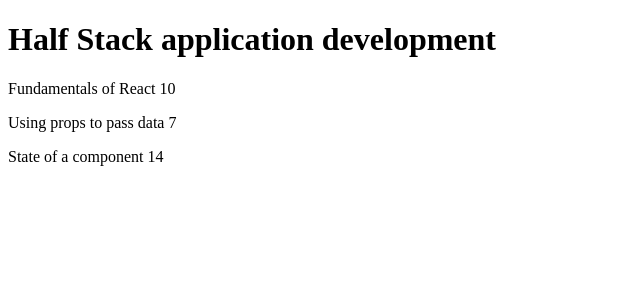
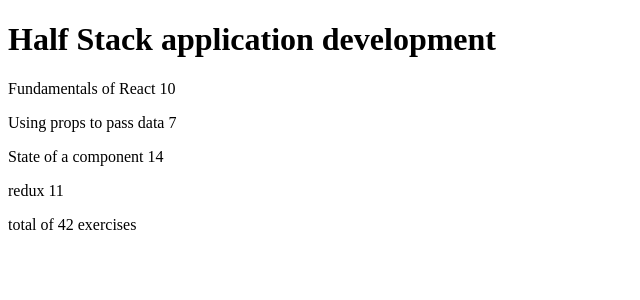
Before and after one commit to SirTwirl/part2, a React (Vite) app in the folder courseinfo/: page / in a window 1280 px wide. Shown: the top 300 px of the page, without its empty margins (0-640 px from the left). Built offline with nearby package versions, Linux system fonts and the light colour scheme.

Commit message:
feat: add fourth part and sum of exercises for courseinfo

```diff
--- a/courseinfo/src/App.jsx
+++ b/courseinfo/src/App.jsx
@@ -2,13 +2,17 @@
   <h1>{name}</h1>
 )
 
-const Content = ({parts}) => (
+const Content = ({parts}) => {
+  const sum = parts.reduce((total, part) => total + part.exercises, 0)
+  return(
     <>
       {parts.map(part =>
         <Part key={part.id} part={part} />
       )}
+      <p>total of {sum} exercises</p>
     </>
   )
+}
 
 const Part = ({part}) => (
   <p>{part.name} {part.exercises}</p>
@@ -42,6 +46,11 @@
         name: 'State of a component',
         exercises: 14,
         id: 3
+      },
+      {
+        name: 'redux',
+        exercises: 11,
+        id: 4
       }
     ]
   }
```
Lines whose indentation alone changed are shown as unchanged.
